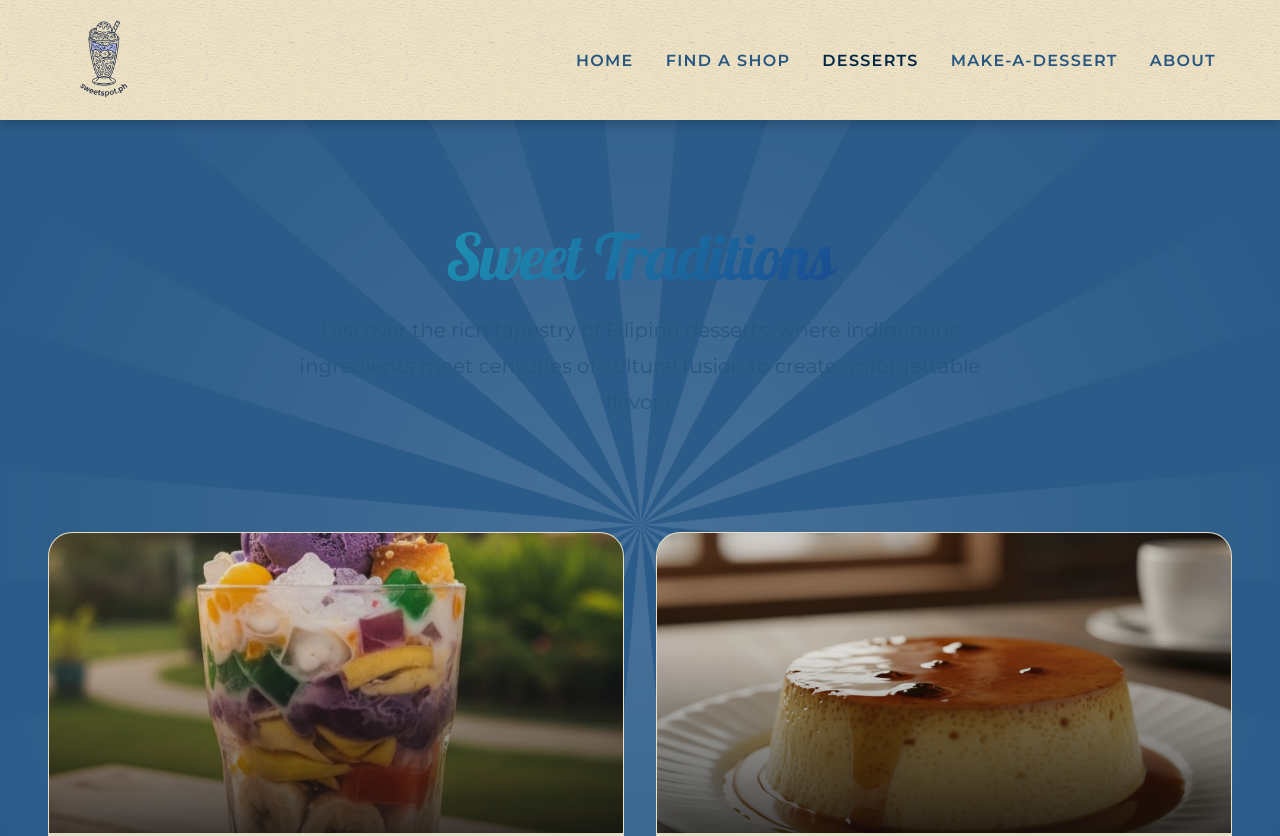
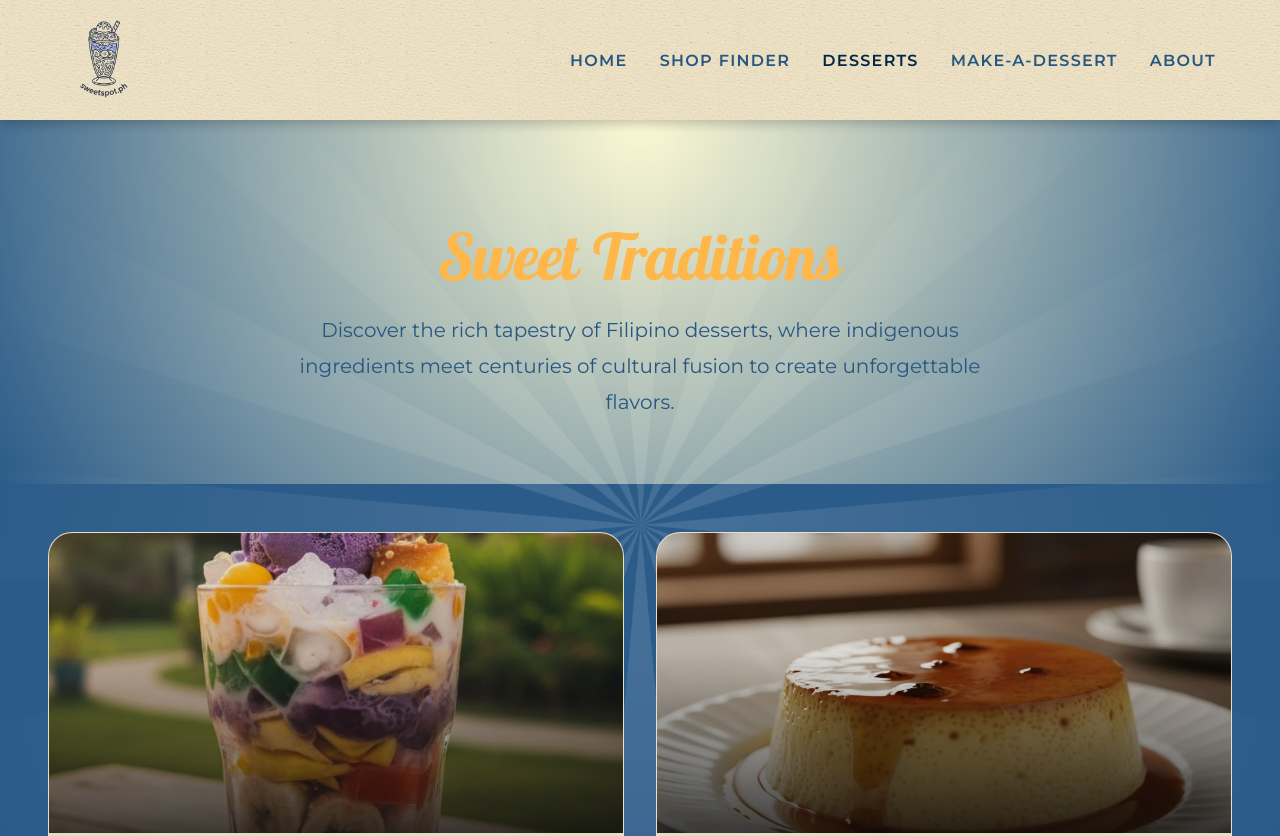
Before and after one commit to nicssantos/sweetspot-ph, a website: page desserts.html in a window 1280 px wide. Shown: the top 836 px of the page. Drawn offline with Linux system fonts and the light colour scheme.

Commit message:
changed file name

```diff
--- a/css/desserts.css
+++ b/css/desserts.css
@@ -12,9 +12,9 @@
   padding: 6rem 3rem 4rem;
   text-align: center;
   background: radial-gradient(
-    circle at center,
+    circle at top,
     rgba(255, 251, 212, 0.99),
-    transparentgt
+    transparent
   );
   /* background-color:rgba(27, 23, 65, 0.3); */
 }
@@ -24,11 +24,12 @@
   font-style: italic;
   font-size: 4rem;
   font-weight: 700;
-  letter-spacing: -2px;
+  letter-spacing: -1px;
   margin-bottom: 1rem;
-  background: linear-gradient(135deg, #20d0d3 0%, #180d71 100%);
+  color: #ffb749;
+  /* background: linear-gradient(135deg, #ffb749 0%, #fb0f0f 100%);
   -webkit-background-clip: text;
-  -webkit-text-fill-color: transparent;
+  -webkit-text-fill-color: transparent; */
   background-clip: text;
 }
 
--- a/desserts.html
+++ b/desserts.html
@@ -26,7 +26,7 @@
 
       <ul class="nav-links" id="nav-links">
         <li><a href="home.html">HOME</a></li>
-        <li><a href="findAShop.html">FIND A SHOP</a></li>
+        <li><a href="shopFinder.html">SHOP FINDER</a></li>
         <li><a href="desserts.html" class="active">DESSERTS</a></li>
         <li><a href="makeADessert.html">MAKE-A-DESSERT</a></li>
         <li><a href="about.html">ABOUT</a></li>
```
Also changed, not shown: about.html (+1 -1 lines), home.html (+4 -2 lines), makeADessert.html (+1 -1 lines), shopFinder.html (renamed from findAShop.html, +1 -1 lines).
